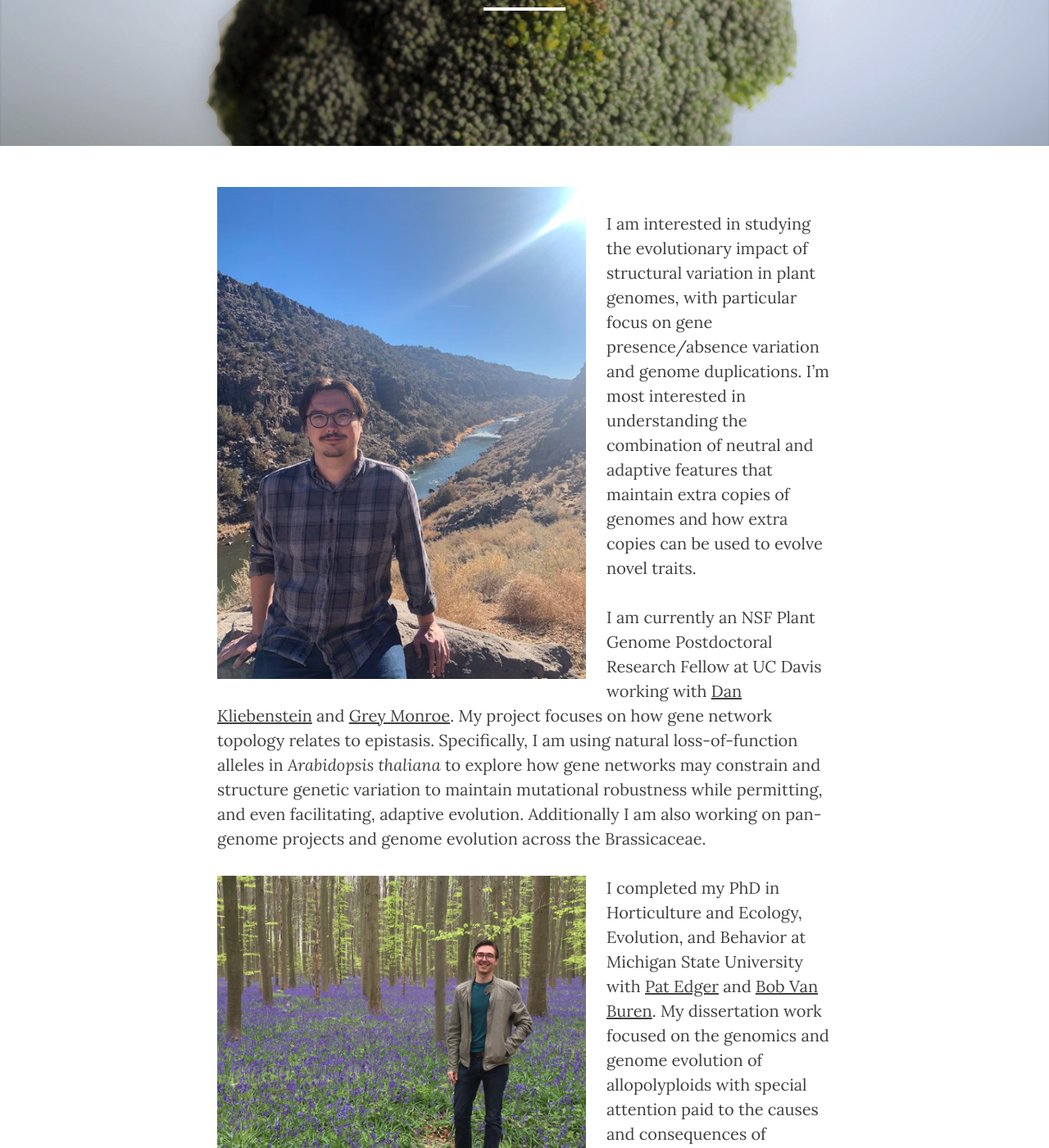
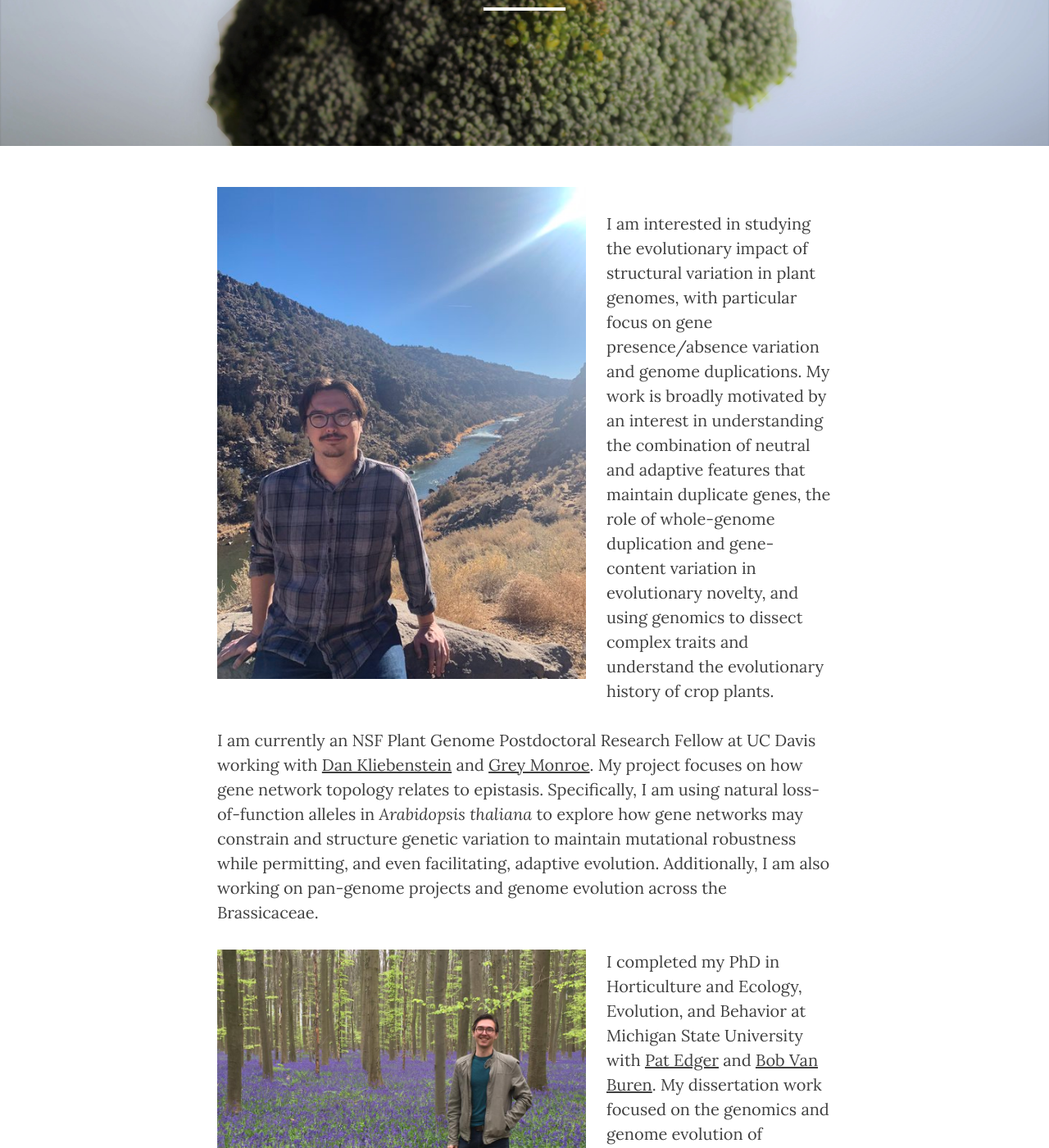
Before and after one commit to KevinABird/KevinABird.github.io, a Jekyll site: the page built from 1_about.md, in a window 1280 px wide and 1400 px high, scrolled down 244 px. Shown: the whole window at 82% size. Built offline with Jekyll 4.4.1, drawn with Linux system fonts in a browser that asks for light colours; nearby versions of some CDN libraries.

Commit message:
Update 1_about.md

```diff
--- a/1_about.md
+++ b/1_about.md
@@ -10,10 +10,9 @@ header-img: "img/Banner2-2.jpg"
 
 
 
-I am interested in studying the evolutionary impact of structural variation in plant genomes, with particular focus on gene presence/absence variation and genome duplications. I'm most interested in understanding the combination of neutral and adaptive features that maintain extra copies of
-genomes and how extra copies can be used to evolve novel traits.
+I am interested in studying the evolutionary impact of structural variation in plant genomes, with particular focus on gene presence/absence variation and genome duplications. My work is broadly motivated by an interest in understanding the combination of neutral and adaptive features that maintain duplicate genes, the role of whole-genome duplication and gene-content variation in evolutionary novelty, and using genomics to dissect complex traits and understand the evolutionary history of crop plants.
 
-I am currently an NSF Plant Genome Postdoctoral Research Fellow at UC Davis working with [Dan Kliebenstein](https://psfaculty.plantsciences.ucdavis.edu/kliebenstein/) and [Grey Monroe](https://www.monroelab.org/). My project focuses on how gene network topology relates to epistasis. Specifically, I am using natural loss-of-function alleles in *Arabidopsis thaliana* to explore how gene networks may constrain and structure genetic variation to maintain mutational robustness while permitting, and even facilitating, adaptive evolution. Additionally I am also working on pan-genome projects and genome evolution across the Brassicaceae.
+I am currently an NSF Plant Genome Postdoctoral Research Fellow at UC Davis working with [Dan Kliebenstein](https://psfaculty.plantsciences.ucdavis.edu/kliebenstein/) and [Grey Monroe](https://www.monroelab.org/). My project focuses on how gene network topology relates to epistasis. Specifically, I am using natural loss-of-function alleles in *Arabidopsis thaliana* to explore how gene networks may constrain and structure genetic variation to maintain mutational robustness while permitting, and even facilitating, adaptive evolution. Additionally, I am also working on pan-genome projects and genome evolution across the Brassicaceae.
 
 <div style="float: left; padding-right: 25px; padding-bottom: 25px">
 	<a href="http://kevinabird.github.io/img/AboutMe_pic.jpg"><img src="/img/AboutMe_pic.jpg" width="450" alt="Kevin Bird" onclick="_gaq.push(['_trackEvent', 'IMGs', 'Image', 'Ironman']);" /></a>
```
